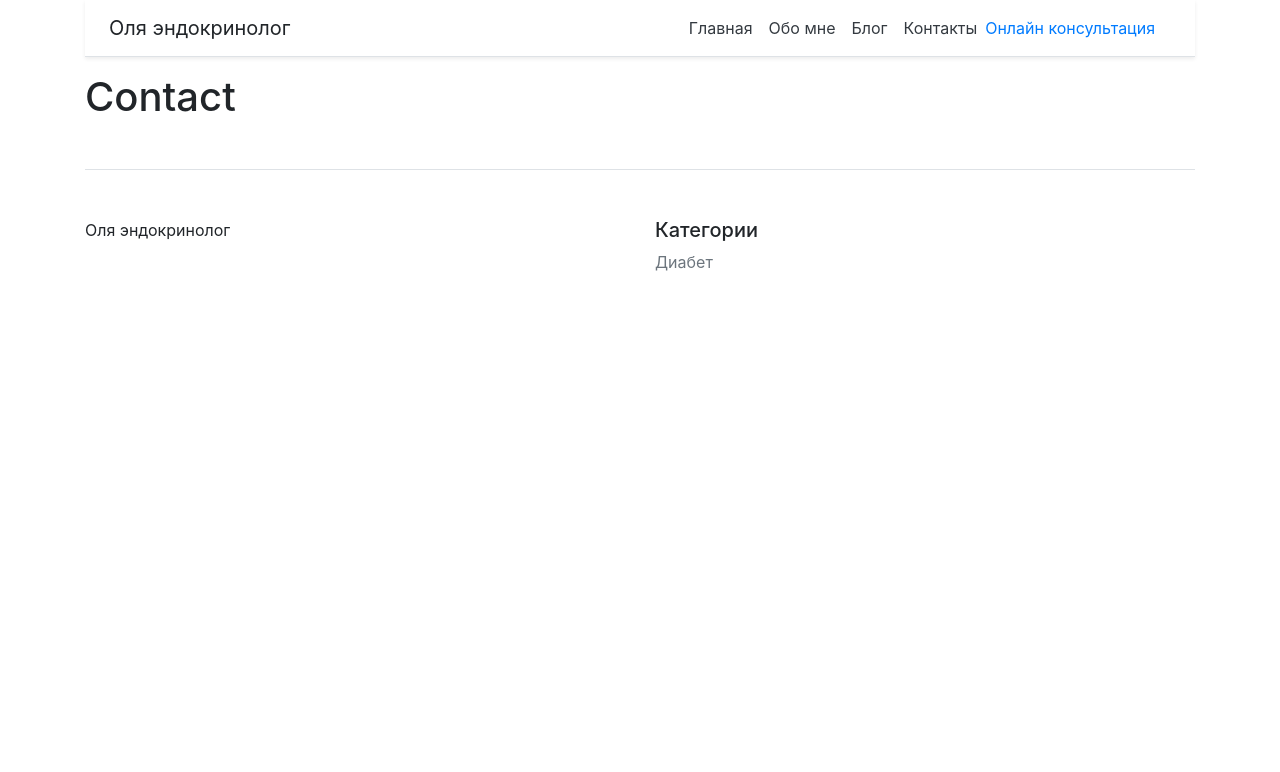
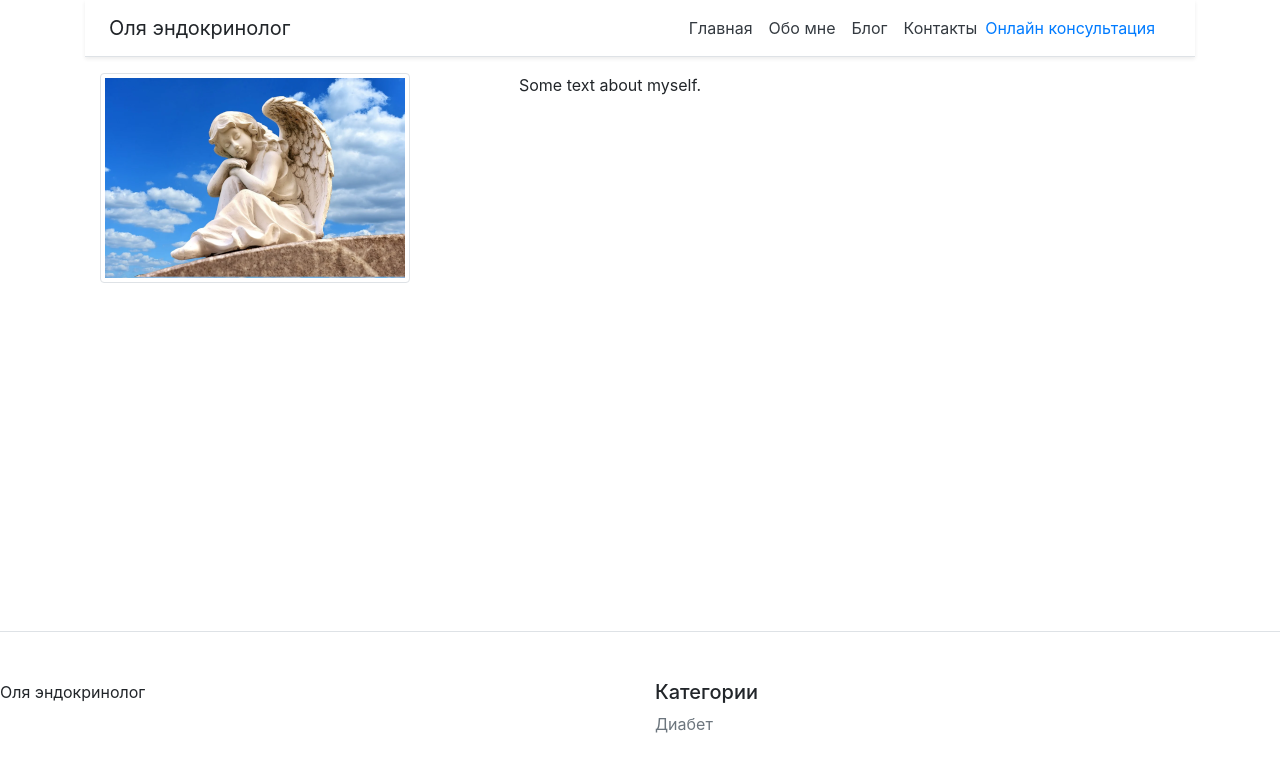
Before and after one commit to KlimovCode/blog, a React (Create React App) app in the folder client/: page /contacts in a window 1280 px wide. Shown: the top 772 px of the page. Built offline with nearby package versions, Linux system fonts and the light colour scheme.

Commit message:
basic layout contactPage

```diff
--- a/client/src/common/Footer.jsx
+++ b/client/src/common/Footer.jsx
@@ -3,7 +3,7 @@ import { NavLink } from 'react-router-dom'
 
 export const Footer = () => {
   return (
-    <div className="pt-4 my-md-5 pt-md-5 border-top">
+    <div className="pt-4 my-md-5 pt-md-5 border-top fixed-bottom">
       <div className="row">
         <div className="col-12 col-md">
           Оля эндокринолог
--- a/client/src/pages/ContactPage.jsx
+++ b/client/src/pages/ContactPage.jsx
@@ -1,9 +1,15 @@
 import React from 'react'
+import angel from '../assets/angel.png'
 
 export const ContactPage = () => {
   return (
     <div>
-      <h1>Contact</h1>
+      <div className="col-4">
+        <img src={angel} class="rounded float-left img-thumbnail" alt="..." />
+      </div>
+      <div className="col-8 text-center">
+        <p>Some text about myself.</p>
+      </div>
     </div>
   )
 }
```
Also changed, not shown: client/src/assets/angel.png (added), client/src/assets/angel.webp (added).
